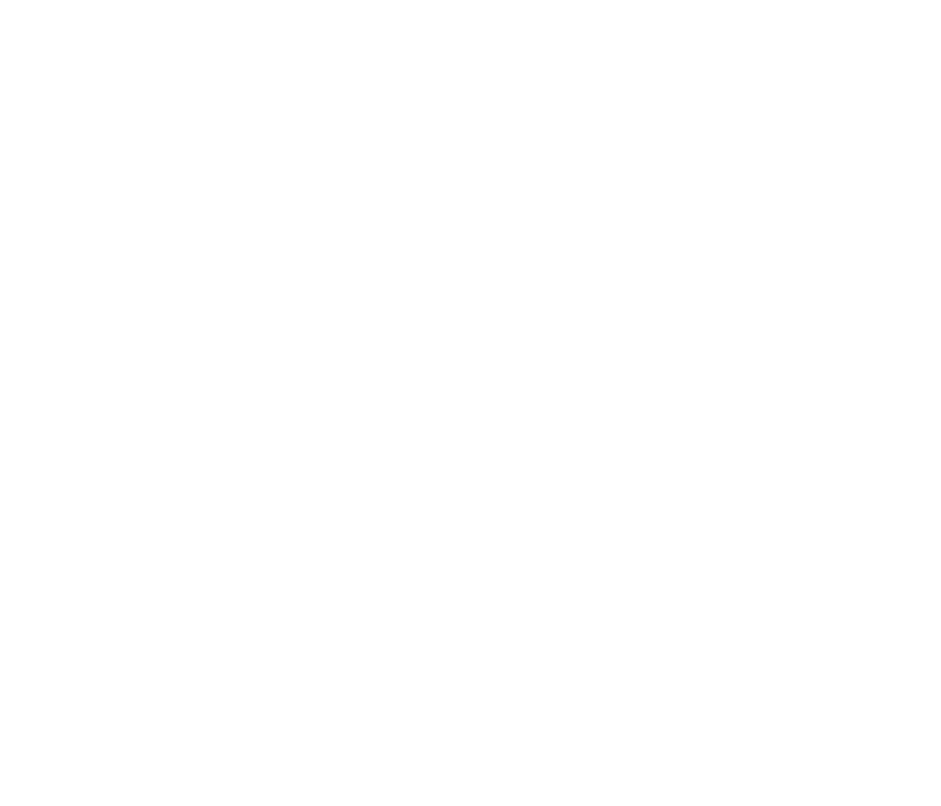
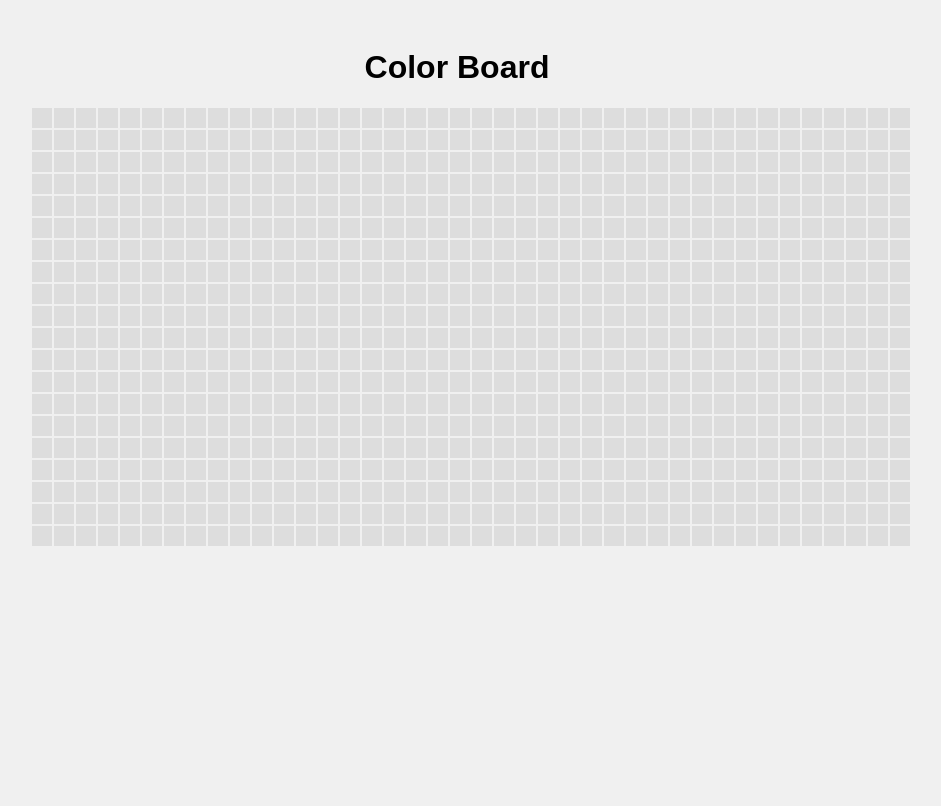
Before and after one commit to acciojob/Color-board-Vishal180309, a website: page main.html in a window 1280 px wide. Shown: the top 806 px of the page, without its empty margins (183-1124 px from the left). Drawn offline with Linux system fonts and the light colour scheme.

Commit message:
created a submission

```diff
--- a/main.html
+++ b/main.html
@@ -7,7 +7,11 @@
     <link rel="stylesheet" href="styles.css">
 </head>
 <body>
-    <div class="container"></div>
+
+    <h1>Color Board</h1>
+    <div class="container" id="board"></div>
+
     <script src="script.js"></script>
+
 </body>
 </html>
--- a/script.js
+++ b/script.js
@@ -1,33 +1,19 @@
-//your JS code here. If required.
-// Get the container element
-const container = document.querySelector('.container');
+const board = document.getElementById("board");
+const squares = 800; // Total squares
+const colors = ["#FF5733", "#33FF57", "#3357FF", "#F39C12", "#8E44AD", "#E74C3C"];
 
-// Function to create a square element
-function createSquare() {
-    const square = document.createElement('div');
-    square.className = 'square';
-    return square;
-}
+for (let i = 0; i < squares; i++) {
+    const square = document.createElement("div");
+    square.classList.add("square");
 
-// Function to add event listener to the square element
-function addEventListenerToSquare(square) {
-    square.addEventListener('mouseover', () => {
-        square.style.backgroundColor = `rgb(${Math.random() * 256}, ${Math.random() * 256}, ${Math.random() * 256})`;
+    square.addEventListener("mouseover", () => {
+        const randomColor = colors[Math.floor(Math.random() * colors.length)];
+        square.style.backgroundColor = randomColor;
+
+        setTimeout(() => {
+            square.style.backgroundColor = "#ddd";
+        }, 1000);
     });
 
-    square.addEventListener('mouseout', () => {
-        square.style.backgroundColor = '#fff';
-    });
+    board.appendChild(square);
 }
-
-// Function to create and add squares to the container
-function createAndAddSquares() {
-    for (let i = 0; i < 800; i++) {
-        const square = createSquare();
-        addEventListenerToSquare(square);
-        container.appendChild(square);
-    }
-}
-
-// Create and add squares to the container
-createAndAddSquares();
--- a/styles.css
+++ b/styles.css
@@ -1,19 +1,22 @@
-/*  your css code here. If applicable */
+body {
+    font-family: Arial, sans-serif;
+    text-align: center;
+    background-color: #f0f0f0;
+    padding: 20px;
+}
+
 .container {
     display: grid;
-    grid-template-columns: repeat(20, 1fr);
-    grid-gap: 5px;
-    width: 800px;
-    margin: 40px auto;
+    grid-template-columns: repeat(40, 20px);
+    grid-template-rows: repeat(20, 20px);
+    gap: 2px;
+    margin: 20px auto;
+    max-width: 850px;
 }
 
 .square {
-    width: 40px;
-    height: 40px;
-    background-color: #fff;
-    transition: background-color 1s;
+    width: 20px;
+    height: 20px;
+    background-color: #ddd;
+    transition: background-color 1s ease-in-out;
 }
-
-.square:hover {
-    background-color: rgb(255, 0, 0);
-}
```
